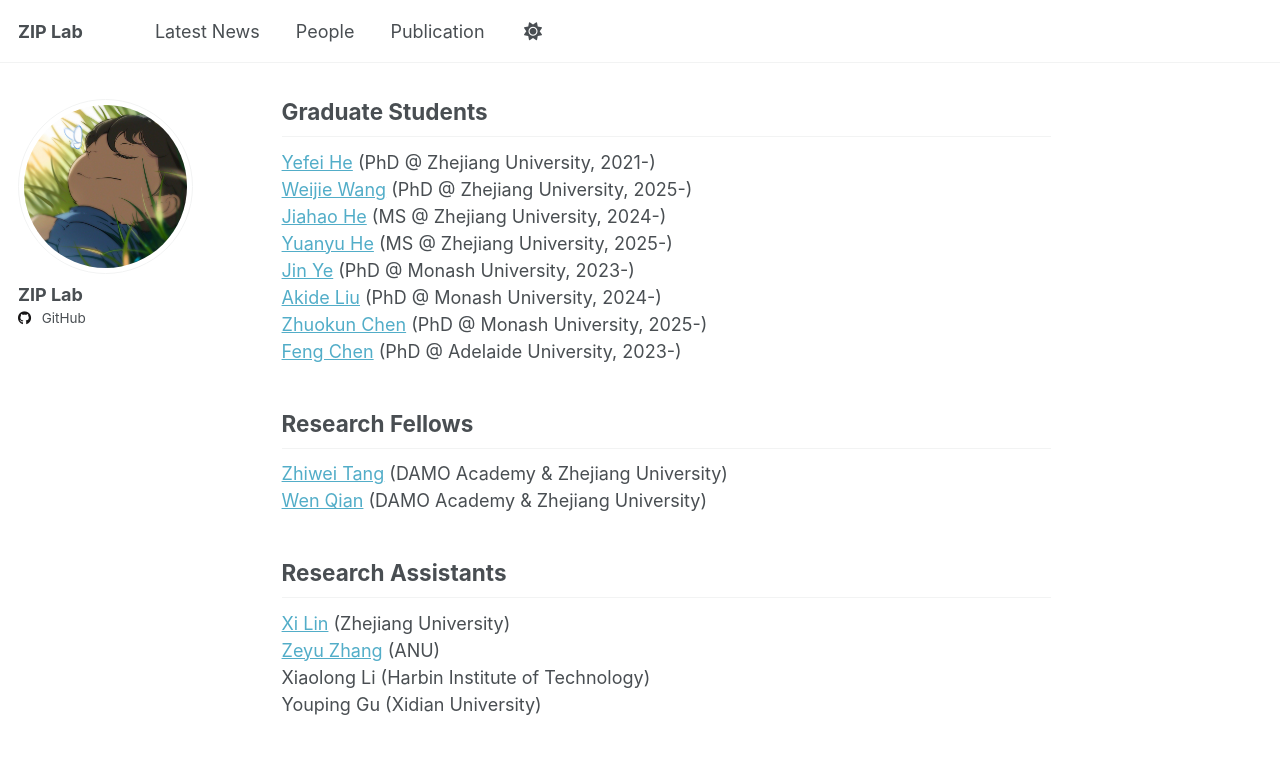
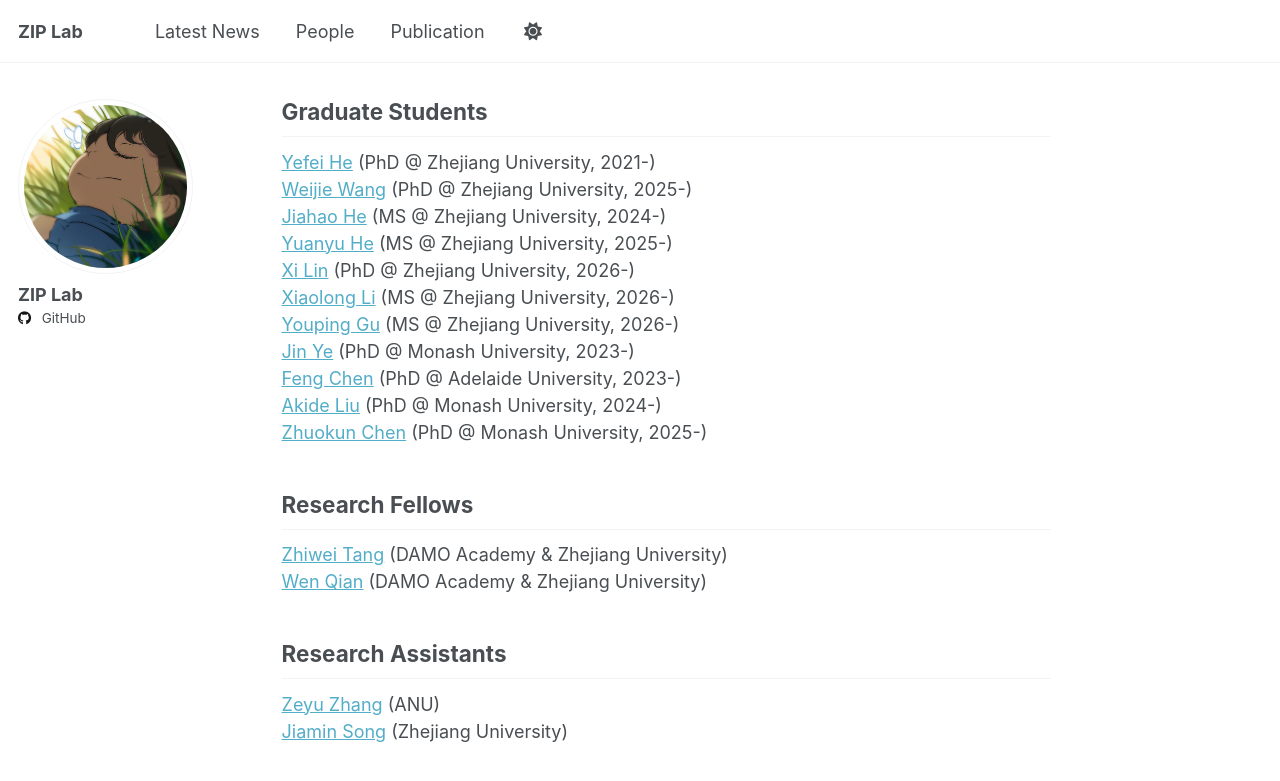
Before and after one commit to ziplab/ziplab.github.io, a Jekyll site: the page built from _pages/people.md, in a window 1280 px wide and 900 px high, scrolled down 576 px. Shown: the top 781 px of the window. Built offline with Jekyll 4.4.1, drawn with Linux system fonts in a browser that asks for light colours.

Commit message:
Update people.md

```diff
--- a/_pages/people.md
+++ b/_pages/people.md
@@ -19,10 +19,13 @@ author_profile: true
 [Weijie Wang](https://lhmd.top/) (PhD @ Zhejiang University, 2025-)
 [Jiahao He](https://github.com/Hygge02) (MS @ Zhejiang University, 2024-)
 [Yuanyu He](https://github.com/Yuanyu0) (MS @ Zhejiang University, 2025-)
+[Xi Lin](https://github.com/erix025) (PhD @ Zhejiang University, 2026-)
+[Xiaolong Li]() (MS @ Zhejiang University, 2026-)
+[Youping Gu]() (MS @ Zhejiang University, 2026-)
 [Jin Ye](https://scholar.google.com/citations?user=UFBrJOAAAAAJ) (PhD @ Monash University, 2023-)
+[Feng Chen](https://github.com/Chenfeng1271) (PhD @ Adelaide University, 2023-)
 [Akide Liu](https://scholar.google.com/citations?hl=en&user=1HjSeKgAAAAJ) (PhD @ Monash University, 2024-)
 [Zhuokun Chen](https://openreview.net/profile?id=%7EZhuokun_Chen4) (PhD @ Monash University, 2025-)
-[Feng Chen](https://github.com/Chenfeng1271) (PhD @ Adelaide University, 2023-)
 
 
 ## Research Fellows
@@ -30,9 +33,7 @@ author_profile: true
 [Wen Qian](https://scholar.google.com/citations?user=rD_U0fMAAAAJ&hl=zh-CN) (DAMO Academy & Zhejiang University)
 
 
+## Research Assistants
 
-## Research Assistants
-[Xi Lin](https://github.com/erix025) (Zhejiang University)
 [Zeyu Zhang](https://steve-zeyu-zhang.github.io/) (ANU)
-Xiaolong Li (Harbin Institute of Technology)
-Youping Gu (Xidian University)
+[Jiamin Song]()  (Zhejiang University)
```
